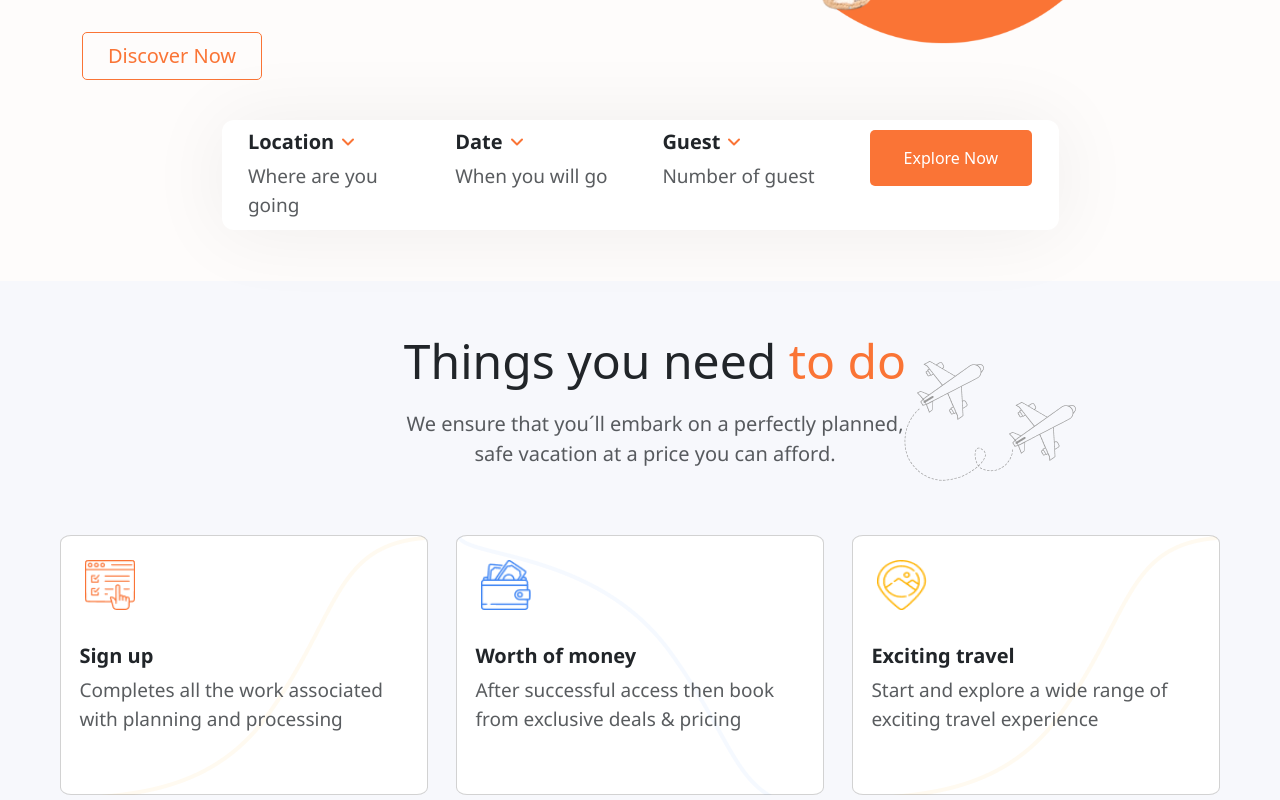
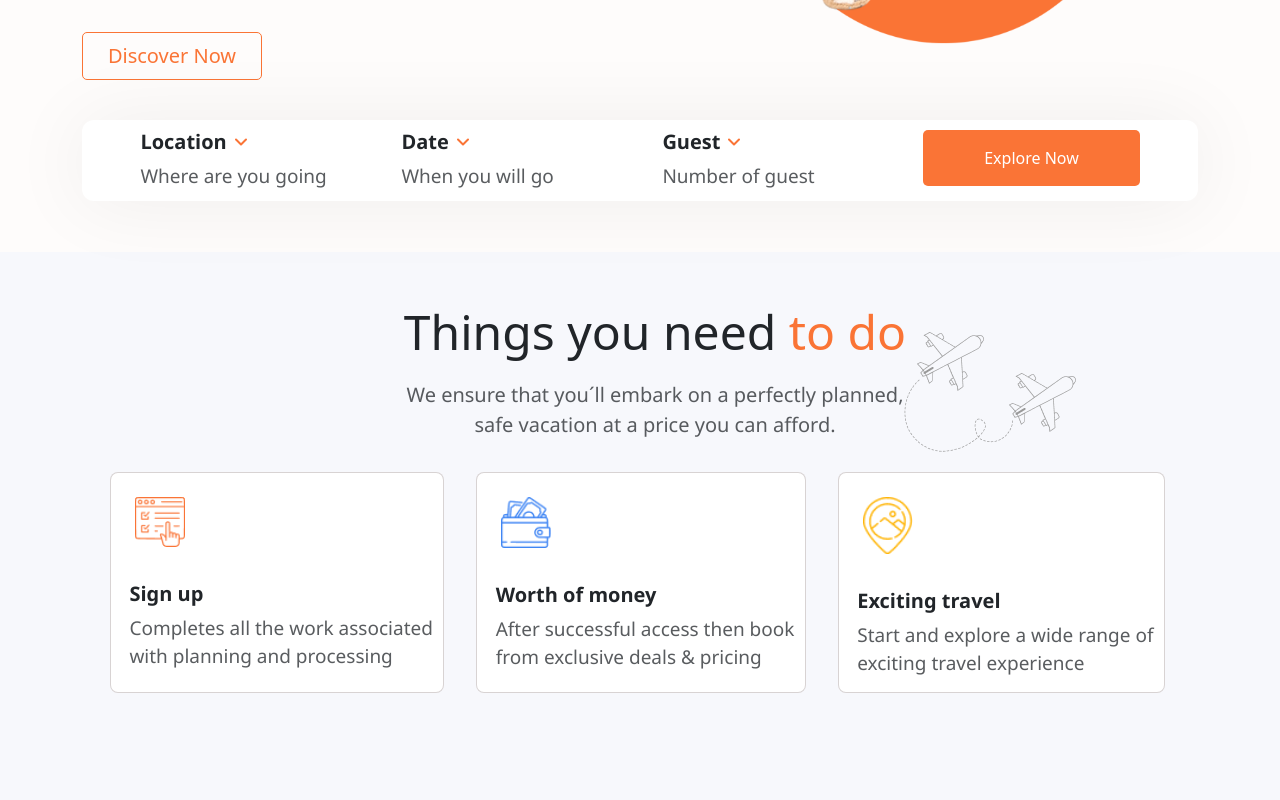
Before and after one commit to Juanflpz/Trabook-Responsive-Project, a React (Create React App) app: page / in a window 1280 px wide. Shown: the part 640-1440 px from the top of the page. Built offline with nearby package versions, Linux system fonts and the light colour scheme.

Commit message:
feat(0): :sparkles: Carrousel implemented on Needs component

```diff
--- a/src/App.js
+++ b/src/App.js
@@ -3,11 +3,11 @@ import './App.css';
 import Component from './Component';
 import Navbar from './Components/Navbar.jsx';
 import Carousel from './Components/Carousel.jsx';
-import navbarData from './Props/NavbarProps.js';
+import navbarProps from './Props/NavbarProps.js';
 import GetStarted from './Components/GetStarted.jsx';
-import getStartedData from './Props/GetStartedProps.js'
+import GetStartedProps from './Props/GetStartedProps.js'
 import Needs from './Components/Needs.jsx';
-import needsData from './Props/NeedsProps.js';
+import NeedsProps from './Props/NeedsProps.js';
 import Footer from './Components/Footer.jsx';
 import footerProps from './Props/FooterProps.js';
 import Deals from './Components/Deals.jsx';
@@ -42,21 +42,17 @@ function App() {
   return (
     <div className='App'>
       <Navbar
-        image={navbarData.image}
-        li1={navbarData.li1}
-        li2={navbarData.li2}
-        li3={navbarData.li3}
-        li4={navbarData.li4}
-        li5={navbarData.li5}
-        a1={navbarData.a1}
-        a2={navbarData.a2}/>
+        image={navbarProps.image}
+        li1={navbarProps.li1}
+        li2={navbarProps.li2}
+        li3={navbarProps.li3}
+        li4={navbarProps.li4}
+        li5={navbarProps.li5}
+        a1={navbarProps.a1}
+        a2={navbarProps.a2}/>
       <GetStarted
-        image = {getStartedData.image1}/>
-      <Needs
-        image1 = {needsData.image1}
-        image2 = {needsData.image2}
-        image3 = {needsData.image3}
-        image4 = {needsData.image4}/>
+        image = {GetStartedProps.image1}/>
+      <Needs cards = {NeedsProps}/>
       <Deals
         cards = {dealsProps}/>
       <Vacation
--- a/src/Components/GetStarted.jsx
+++ b/src/Components/GetStarted.jsx
@@ -23,7 +23,7 @@ export default function GetStarted(props) {
             </div>
             <section>
                 <div className="container d-flex justify-content-center">
-                    <div className="card w-75 align-items-center px-3" id="floating-card">
+                    <div className="card w-80 align-items-center px-5" id="floating-card">
                         <div className="row">
                             <div className="col-lg">
                                 <div className="card-body row text-start">
--- a/src/Components/Needs.jsx
+++ b/src/Components/Needs.jsx
@@ -1,44 +1,77 @@
-import React from 'react'
-import '../styles/Needs.css'
+import React from 'react';
+import '../styles/Needs.css';
 import 'bootstrap/dist/css/bootstrap.min.css';
 
-export default function Needs(props) {
+export default function Needs({ cards }) {
+    const groupedCards = [];
+    for (let i = 0; i < cards.length; i += 3) {
+        groupedCards.push(cards.slice(i, i + 3));
+    }
     return (
-        <section class="mt-0" id="things-u-need">
-            <div class="container">
-                <div class="row">
-                    <div class="col text-center">
-                        <h1 class="lh-1">Things you need<span class="orange-color"> to do</span></h1>
-                        <p class="subtitle text-muted pt-3">We ensure that you´ll embark on a perfectly planned,<br/> safe vacation at a price you can afford.</p>
+        <section className="mt-0" id="things-u-need">
+            <div className="container">
+                <div className="row">
+                    <div className="col text-center">
+                        <h1 className="lh-1">Things you need<span className="orange-color"> to do</span></h1>
+                        <p className="subtitle text-muted pt-3">We ensure that you´ll embark on a perfectly planned,<br /> safe vacation at a price you can afford.</p>
                     </div>
-                    <div class="col-img col-md-2 d-flex justify-content-start">
-                        <img src={require(`../images/icons/${props.image1}`)} alt="icon" class="image-left"/>
+                    <div className="col-img col-md-2 d-flex justify-content-start">
+                        <img src={require(`../images/icons/Things-icon.png`)} alt="icon" className="image-left" />
                     </div>
                 </div>
             </div>
-            <ul class="cards-list list-unstyled d-flex justify-content-center">
-                <li class="card card-1">
-                    <img src={require(`../images/icons/${props.image2}`)} class="card-icon-top mt-4 ms-4" alt="Sign-up-icon"/>
-                    <div class="card-body">
-                        <h4 class="card-title font-weight-bold mt-4 ms-2">Sign up</h4>
-                        <p class="card-text text-muted ms-2 mt-1">Completes all the work associated<br/> with planning and processing</p>
+            <div className="container cards">
+                <div id="discounts-carousel" className="carousel carousel-dark slide d-none d-lg-block" data-bs-ride="carousel">
+                    <div className="carousel-inner">
+                        {groupedCards.map((group, index) => (
+                            <div key={index} className={`carousel-item ${index === 0 ? 'active' : ''}`}>
+                                <div className="card-wrapper container-sm d-flex">
+                                    {group.map(card => (
+                                        <div key={card.id} className="card discounts-carousel-card card-exclusive m-3">
+                                            <img src={require(`../images/icons/${card.image}`)} className="card-icon-top mt-4 ms-4" alt="Sign-up-icon" style={{ maxWidth: '100%', height: 'auto' }} />
+                                            <div className="card-body mb-1">
+                                                <h4 className="card-title font-weight-bold mt-4 ms-2">{card.title}</h4>
+                                                <p className="card-text text-muted ms-2 mt-1" dangerouslySetInnerHTML={{ __html: card.description }}></p>
+                                            </div>
+                                        </div>
+                                    ))}
+                                </div>
+                            </div>
+                        ))}
                     </div>
-                </li>
-                <li class="card card-2">
-                    <img src={require(`../images/icons/${props.image3}`)} class="card-icon-top mt-4 ms-4" alt="Worth-of-money-icon"/>
-                    <div class="card-body">
-                        <h4 class="card-title font-weight-bold mt-4 ms-2">Worth of money</h4>
-                        <p class="card-text text-muted ms-2 mt-1">After successful access then book<br/>from exclusive deals & pricing</p>
-                    </div>
-                </li>
-                <li class="card card-3">
-                    <img src={require(`../images/icons/${props.image4}`)} class="card-icon-top mt-4 ms-4" alt="Exciting-travel-icon"/>
-                    <div class="card-body">
-                        <h4 class="card-title font-weight-bold mt-4 ms-2">Exciting travel</h4>
-                        <p class="card-text text-muted ms-2 mt-1">Start and explore a wide range of<br/>exciting travel experience</p>
-                    </div>
-                </li>
-            </ul>
-        </section>
+                </div>
+            </div>
+        </section >
     )
 }
+
+/*
+<div key={card.id} className="card discounts-carousel-card card-exclusive m-3">
+                                                <img src={require(`../images/img/${card.image}`)} className="card-img-top rounded carousel-img" alt={card.title} />
+                                                <div className="card-body mb-1">
+                                                    <div className="row my-2 pe-1">
+                                                        <div className="col-md-6">
+                                                            <h5 className="card-title">{card.title}</h5>
+                                                        </div>
+                                                        <div className="col-md-6 d-flex justify-content-end">
+                                                            <svg xmlns="http://www.w3.org/2000/svg" width="18" height="18" fill="currentColor" className="me-2 pt-1 svg-star bi bi-star-fill" viewBox="0 0 16 16">
+                                                                <path d="M3.612 15.443c-.386.198-.824-.149-.746-.592l.83-4.73L.173 6.765c-.329-.314-.158-.888.283-.95l4.898-.696L7.538.792c.197-.39.73-.39.927 0l2.184 4.327 4.898.696c.441.062.612.636.282.95l-3.522 3.356.83 4.73c.078.443-.36.79-.746.592L8 13.187l-4.389 2.256z" />
+                                                            </svg>
+                                                            <span className="text-muted">{card.rate}</span>
+                                                        </div>
+                                                    </div>
+                                                    <div className="row my-2 pe-1">
+                                                        <div className="col-md-6">
+                                                            <svg xmlns="http://www.w3.org/2000/svg" width="16" height="16" fill="currentColor" className="mb-1 svg-location bi bi-geo-alt-fill" viewBox="0 0 16 16">
+                                                                <path d="M8 16s6-5.686 6-10A6 6 0 0 0 2 6c0 4.314 6 10 6 10m0-7a3 3 0 1 1 0-6 3 3 0 0 1 0 6" />
+                                                            </svg>
+                                                            <span className="card-text text-muted">{card.country}</span>
+                                                        </div>
+                                                        <div className="col-md-6 d-flex justify-content-end">
+                                                            <span className="card-text oldprice text-muted">${card.oldprice}</span>
+                                                            <span className="card-text price ms-2">${card.price}</span>
+                                                        </div>
+                                                    </div>
+                                                </div>
+                                            </div>
+                                            */
--- a/src/Props/NeedsProps.js
+++ b/src/Props/NeedsProps.js
@@ -1,8 +1,13 @@
-const data = {
-    image1: 'Things-icon.png',
-    image2: 'Things-icon-1.png',
-    image3: 'Things-icon-2.png',
-    image4: 'Things-icon-3.png',
-};
+const cards = [
+    { id: 1, image: 'Things-icon-1.png', title: 'Sign up', description: 'Completes all the work associated<br/> with planning and processing'},
+    { id: 2, image: 'Things-icon-2.png', title: 'Worth of money', description: 'After successful access then book<br/>from exclusive deals & pricing'},
+    { id: 3, image: 'Things-icon-3.png', title: 'Exciting travel', description: 'Start and explore a wide range of<br/>exciting travel experience'},
+    { id: 4, image: 'Things-icon-2.png', title: 'Worth of money', description: 'After successful access then book<br/>from exclusive deals & pricing'},
+    { id: 5, image: 'Things-icon-2.png', title: 'Worth of money', description: 'After successful access then book<br/>from exclusive deals & pricing'},
+    { id: 6, image: 'Things-icon-2.png', title: 'Worth of money', description: 'After successful access then book<br/>from exclusive deals & pricing'},
+    { id: 7, image: 'Things-icon-1.png', title: 'Sign up', description: 'Completes all the work associated<br/> with planning and processing'},
+    { id: 8, image: 'Things-icon-1.png', title: 'Sign up', description: 'Completes all the work associated<br/> with planning and processing'},
+    { id: 9, image: 'Things-icon-1.png', title: 'Sign up', description: 'Completes all the work associated<br/> with planning and processing'},
+];
 
-export default data;
+export default cards;
--- a/src/styles/Needs.css
+++ b/src/styles/Needs.css
@@ -63,3 +63,7 @@ h1{
 .card-text {
     font-size: 19px;
 }
+
+.cards {
+    justify-content: center;
+}
```
